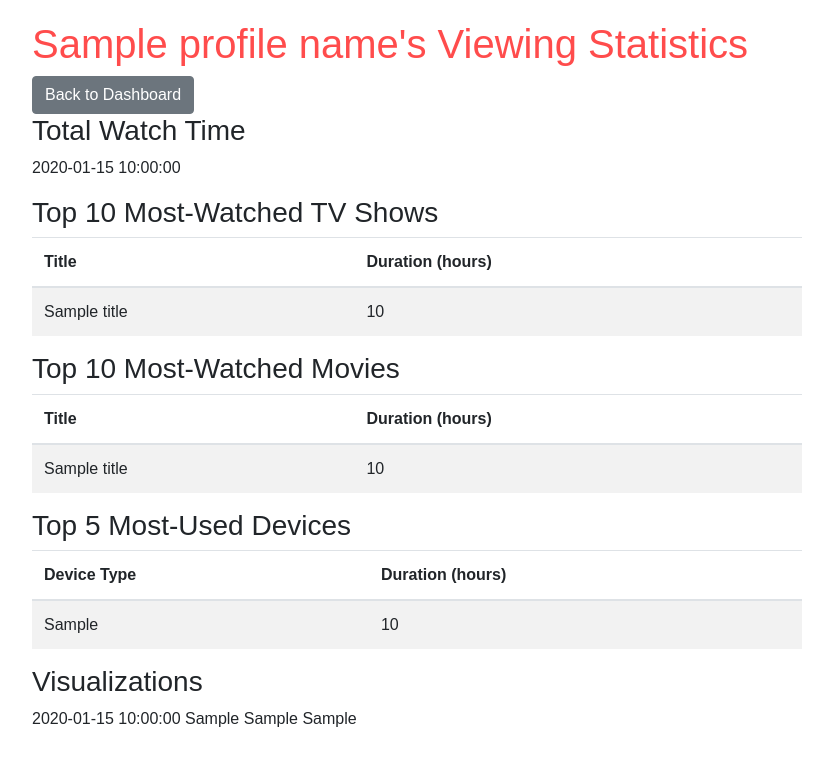
After one commit to teodorstelian/netflix-stats, a Flask app: template templates/profile.html in a window 1280 px wide. The commit adds this page. Shown: the top 766 px of the page, without its empty margins (223-1056 px from the left). Run offline with Flask 3, Linux system fonts and the light colour scheme; the template is opened without the code that fills it: most values are stand-ins (such as "Sample title", 1, 10 or a date in 2020); some libraries are stand-ins or nearby versions.

Commit message:
Refactored profile

```diff
--- a/main.py
+++ b/main.py
@@ -1,124 +1,13 @@
-from flask import Flask, render_template, request, redirect
+from flask import Flask, render_template, request, redirect, url_for
 import pandas as pd
-import plotly.express as px
-import plotly.io as pio
 import os
+from utils import calculate_stats, calculate_stats_per_profile, create_visualizations
 
 app = Flask(__name__)
 UPLOAD_FOLDER = 'uploads'
 app.config['UPLOAD_FOLDER'] = UPLOAD_FOLDER
 
-# Helper function to convert seconds to HH:MM:SS format
-def seconds_to_hms(seconds):
-    hours, remainder = divmod(seconds, 3600)
-    minutes, seconds = divmod(remainder, 60)
-    return f"{hours}h {minutes}m {seconds}s"
-
-# Helper function to calculate stats for a given DataFrame
-def calculate_stats(df):
-    # Convert "Duration" to seconds
-    def duration_to_seconds(duration):
-        parts = duration.split(":")
-        if len(parts) == 3:  # Format HH:MM:SS
-            return int(parts[0]) * 3600 + int(parts[1]) * 60 + int(parts[2])
-        elif len(parts) == 2:  # Format MM:SS
-            return int(parts[0]) * 60 + int(parts[1])
-        else:
-            return 0  # Invalid or empty duration
-
-    df["Duration (seconds)"] = df["Duration"].apply(duration_to_seconds)
-
-    # Extract main TV show title
-    def extract_main_title(title):
-        return title.split(":")[0] if "Episode" in title else title
-
-    df["Main Title"] = df["Title"].apply(extract_main_title)
-
-    # Separate TV shows and movies
-    df["Category"] = df["Title"].apply(lambda x: "TV Show" if "Episode" in x else "Movie")
-
-    # Stats for TV shows
-    tv_shows = df[df["Category"] == "TV Show"]
-    tv_shows_grouped = tv_shows.groupby("Main Title")["Duration (seconds)"].sum().reset_index()
-    tv_shows_grouped["Duration"] = tv_shows_grouped["Duration (seconds)"].apply(seconds_to_hms)
-
-    # Stats for Movies
-    movies = df[df["Category"] == "Movie"]
-    movies_grouped = movies.groupby("Title")["Duration (seconds)"].sum().reset_index()
-    movies_grouped["Duration"] = movies_grouped["Duration (seconds)"].apply(seconds_to_hms)
-
-    # Total watch time
-    total_watch_time = df["Duration (seconds)"].sum()
-    hours, remainder = divmod(total_watch_time, 3600)
-    minutes, seconds = divmod(remainder, 60)
-
-    # Most-watched TV shows
-    top_tv_shows = tv_shows_grouped.sort_values(by="Duration (seconds)", ascending=False).head(10).to_dict(orient="records")
-
-    # Most-watched movies
-    top_movies = movies_grouped.sort_values(by="Duration (seconds)", ascending=False).head(10).to_dict(orient="records")
-
-    # Most-used devices
-    top_devices = (
-        df.groupby("Device Type")["Duration (seconds)"]
-        .sum()
-        .sort_values(ascending=False)
-        .head(5)
-        .reset_index()
-    )
-    top_devices["Duration"] = top_devices["Duration (seconds)"].apply(seconds_to_hms)
-
-    # Return stats as a dictionary
-    return {
-        "total_watch_time": f"{hours} hours, {minutes} minutes, {seconds} seconds",
-        "tv_watch_time": seconds_to_hms(tv_shows["Duration (seconds)"].sum()),
-        "movie_watch_time": seconds_to_hms(movies["Duration (seconds)"].sum()),
-        "top_tv_shows": top_tv_shows,
-        "top_movies": top_movies,
-        "top_devices": top_devices.to_dict(orient="records"),
-    }
-
-# Function to calculate stats for each profile
-def calculate_stats_per_profile(df):
-    profiles = df["Profile Name"].unique()
-    profile_stats = {}
-    for profile in profiles:
-        profile_df = df[df["Profile Name"] == profile]
-        profile_stats[profile] = calculate_stats(profile_df)
-    return profile_stats
-
-# Function to create visualizations
-def create_visualizations(df):
-    visuals = {}
-
-    # Total watch time per profile
-    total_watch_time_per_profile = df.groupby("Profile Name")["Duration (seconds)"].sum().reset_index()
-    total_watch_time_per_profile["Duration"] = total_watch_time_per_profile["Duration (seconds)"].apply(seconds_to_hms)
-    fig1 = px.bar(total_watch_time_per_profile, x="Profile Name", y="Duration (seconds)", title="Total Watch Time per Profile")
-    visuals["total_watch_time_per_profile"] = pio.to_html(fig1, full_html=False)
-
-    # Most-watched TV shows
-    tv_shows = df[df["Category"] == "TV Show"]
-    top_tv_shows = tv_shows.groupby("Main Title")["Duration (seconds)"].sum().reset_index().sort_values(by="Duration (seconds)", ascending=False).head(10)
-    top_tv_shows["Duration"] = top_tv_shows["Duration (seconds)"].apply(seconds_to_hms)
-    fig2 = px.bar(top_tv_shows, x="Main Title", y="Duration (seconds)", title="Top 10 Most-Watched TV Shows")
-    visuals["top_tv_shows"] = pio.to_html(fig2, full_html=False)
-
-    # Most-watched Movies
-    movies = df[df["Category"] == "Movie"]
-    top_movies = movies.groupby("Title")["Duration (seconds)"].sum().reset_index().sort_values(by="Duration (seconds)", ascending=False).head(10)
-    top_movies["Duration"] = top_movies["Duration (seconds)"].apply(seconds_to_hms)
-    fig3 = px.bar(top_movies, x="Title", y="Duration (seconds)", title="Top 10 Most-Watched Movies")
-    visuals["top_movies"] = pio.to_html(fig3, full_html=False)
-
-    # Most-used devices
-    top_devices = df.groupby("Device Type")["Duration (seconds)"].sum().reset_index().sort_values(by="Duration (seconds)", ascending=False).head(5)
-    top_devices["Duration"] = top_devices["Duration (seconds)"].apply(seconds_to_hms)
-    fig4 = px.pie(top_devices, names="Device Type", values="Duration (seconds)", title="Top 5 Most-Used Devices")
-    visuals["top_devices"] = pio.to_html(fig4, full_html=False)
-
-    return visuals
-
+# Home route for uploading CSV and displaying overall stats
 @app.route("/", methods=["GET", "POST"])
 def home():
     stats = None
@@ -143,6 +32,16 @@ def home():
                 error = str(e)
     return render_template("index.html", stats=stats, profile_stats=profile_stats, visuals=visuals, error=error)
 
+# Route for profile-specific statistics and visualizations
+@app.route("/profile/<profile_name>", methods=["GET"])
+def profile(profile_name):
+    file_path = os.path.join(app.config['UPLOAD_FOLDER'], "ViewingActivity.csv")  # Replace with actual file path
+    df = pd.read_csv(file_path)
+    profile_df = df[df["Profile Name"] == profile_name]
+    stats = calculate_stats(profile_df)
+    visuals = create_visualizations(profile_df)
+    return render_template("profile.html", profile_name=profile_name, stats=stats, visuals=visuals)
+
 if __name__ == "__main__":
     if not os.path.exists(app.config['UPLOAD_FOLDER']):
         os.makedirs(app.config['UPLOAD_FOLDER'])
--- /dev/null
+++ b/templates/profile.html
@@ -0,0 +1,97 @@
+<!DOCTYPE html>
+<html lang="en">
+<head>
+    <meta charset="UTF-8">
+    <meta name="viewport" content="width=device-width, initial-scale=1.0">
+    <title>{{ profile_name }}'s Viewing Stats</title>
+    <link rel="stylesheet" href="https://maxcdn.bootstrapcdn.com/bootstrap/4.5.2/css/bootstrap.min.css">
+    <style>
+        body {
+            font-family: Arial, sans-serif;
+            margin: 20px;
+        }
+        .container {
+            max-width: 800px;
+            margin: auto;
+        }
+        h1 {
+            color: #ff4c4c;
+        }
+    </style>
+</head>
+<body>
+    <div class="container">
+        <h1>{{ profile_name }}'s Viewing Statistics</h1>
+        <a href="{{ url_for('home') }}" class="btn btn-secondary">Back to Dashboard</a>
+
+        <h3>Total Watch Time</h3>
+        <p>{{ stats.total_watch_time }}</p>
+
+        <h3>Top 10 Most-Watched TV Shows</h3>
+        <table class="table table-striped">
+            <thead>
+                <tr>
+                    <th>Title</th>
+                    <th>Duration (hours)</th>
+                </tr>
+            </thead>
+            <tbody>
+                {% for title in stats.top_tv_shows %}
+                <tr>
+                    <td>{{ title["Main Title"] }}</td>
+                    <td>{{ title.Duration }}</td>
+                </tr>
+                {% endfor %}
+            </tbody>
+        </table>
+
+        <h3>Top 10 Most-Watched Movies</h3>
+        <table class="table table-striped">
+            <thead>
+                <tr>
+                    <th>Title</th>
+                    <th>Duration (hours)</th>
+                </tr>
+            </thead>
+            <tbody>
+                {% for title in stats.top_movies %}
+                <tr>
+                    <td>{{ title.Title }}</td>
+                    <td>{{ title.Duration }}</td>
+                </tr>
+                {% endfor %}
+            </tbody>
+        </table>
+
+        <h3>Top 5 Most-Used Devices</h3>
+        <table class="table table-striped">
+            <thead>
+                <tr>
+                    <th>Device Type</th>
+                    <th>Duration (hours)</th>
+                </tr>
+            </thead>
+            <tbody>
+                {% for device in stats.top_devices %}
+                <tr>
+                    <td>{{ device['Device Type'] }}</td>
+                    <td>{{ device.Duration }}</td>
+                </tr>
+                {% endfor %}
+            </tbody>
+        </table>
+
+        <h3>Visualizations</h3>
+        <div>
+            {{ visuals.total_watch_time_per_profile|safe }}
+            {{ visuals.top_tv_shows|safe }}
+            {{ visuals.top_movies|safe }}
+            {{ visuals.top_devices|safe }}
+        </div>
+    </div>
+
+    <script src="https://code.jquery.com/jquery-3.5.1.slim.min.js"></script>
+    <script src="https://cdn.jsdelivr.net/npm/@popperjs/core@2.9.2/dist/umd/popper.min.js"></script>
+    <script src="https://maxcdn.bootstrapcdn.com/bootstrap/4.5.2/js/bootstrap.min.js"></script>
+</body>
+</html>
```
Also changed, not shown: templates/index.html (+0 -15 lines), utils.py (added, +92 -0 lines).
